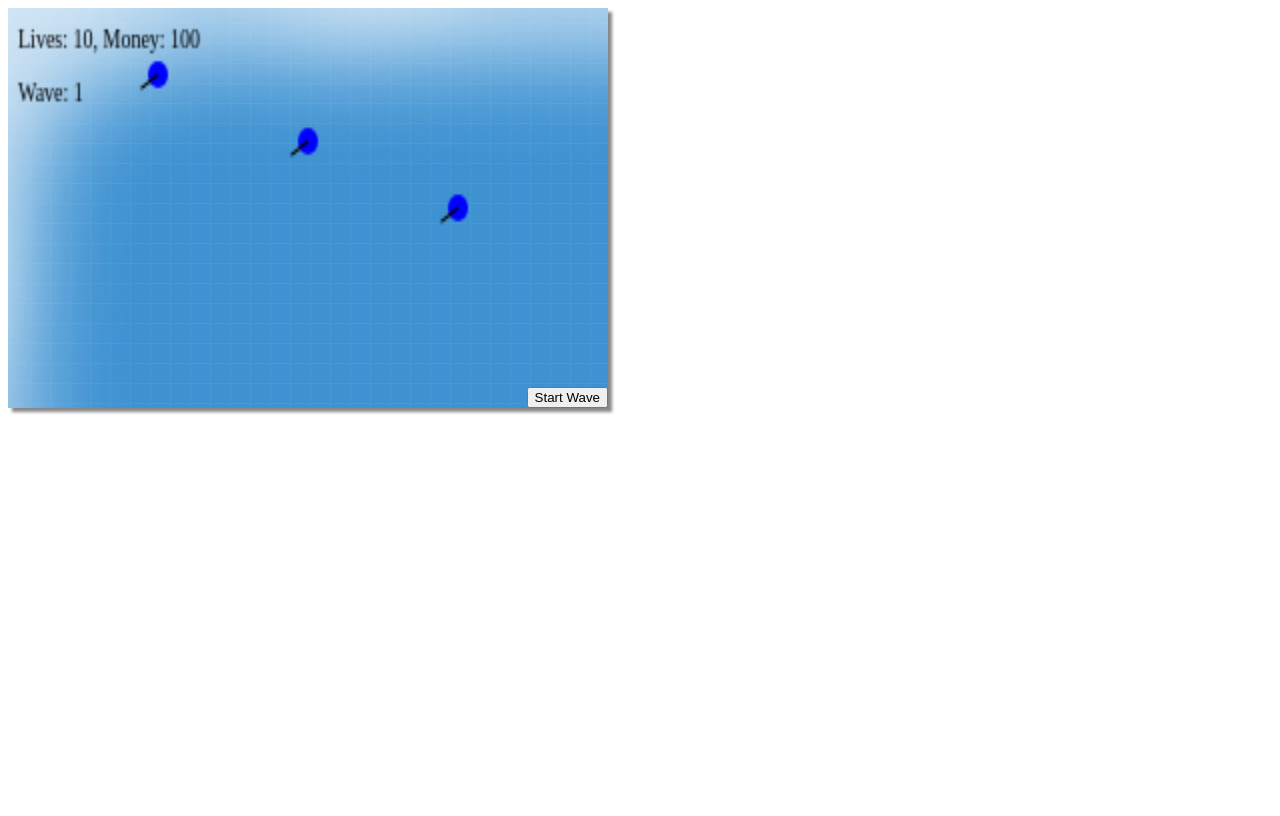
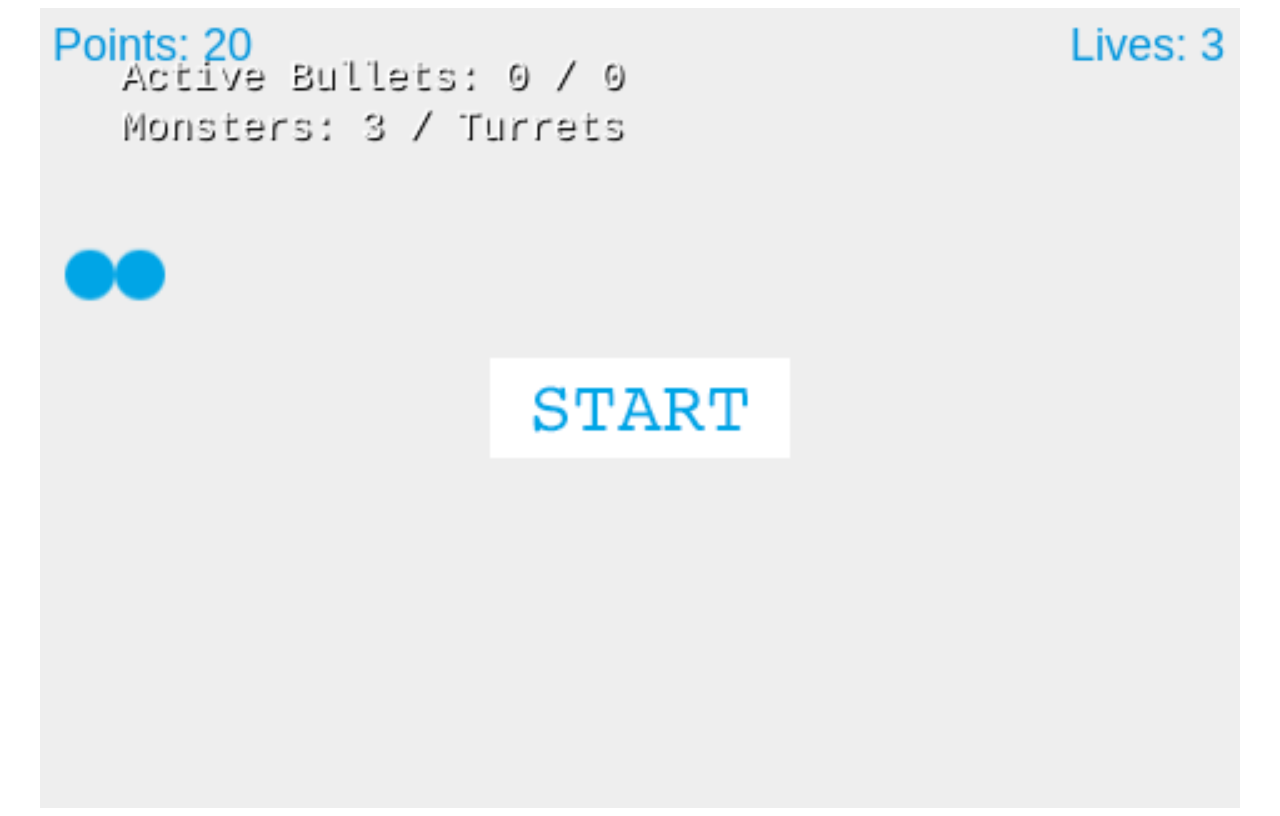
Before and after one commit to papa-ogen/CravenDefenseLite, a plain HTML site: page index.html in a window 1280 px wide. Drawn offline with Linux system fonts and the light colour scheme.

Commit message:
Converted to phaser

```diff
--- a/css/screen.css
+++ b/css/screen.css
@@ -6,8 +6,8 @@
 
 .cravenDefenseContainer {
     position: relative;
-    width: 600px;
-    height: 400px;
+    width: 800px;
+    height: 600px;
 }
 
 #cravenDefense {
--- a/index.html
+++ b/index.html
@@ -6,12 +6,13 @@
 </head>
 <body>
 
-<div class="cravenDefenseContainer">
+<!--<div class="cravenDefenseContainer">
 <canvas id="cravenDefense"></canvas>
 <button id="start-wave" class="btn">Start Wave</button>
-</div>
+</div>-->
 
 <script src='js/phaser.min.js'></script>
-<script src='js/cravenDefenseLite.js'></script>
+<script src='js/cravenDefense.js'></script>
+<!--<script src='js/cravenDefenseLite.js'></script>-->
 </body>
 </html>
--- /dev/null
+++ b/js/cravenDefense.js
@@ -0,0 +1,228 @@
+"use strict";
+/*** TEMP VARS ***/
+var AMOUNT_OF_MONSTERS = 3;
+
+var game = new Phaser.Game(480, 320, Phaser.AUTO, null, {preload: preload, create: create, update: update, render: render});
+
+var
+    monsters,
+    monster,
+    turret,
+    // Player
+    scoreText,
+    score = 0,
+    lives = 3,
+    livesText,
+    lifeLostText,
+    // Hud
+    textStyle = { font: '18px Arial', fill: '#0095DD' },
+    playing = false,
+    startButton;
+
+    var bullets;
+    var fireRate = 100;
+    var nextFire = 0;
+
+    // https://github.com/photonstorm/phaser-coding-tips/blob/master/issue-008/aliens.html
+    var points = {
+            'x': [ 32, 128, 256, 384, 512, 608 ],
+            'y': [ 240, 240, 240, 240, 240, 240 ]
+        };
+    var pi = 0;
+    var path = [];
+
+function preload() {
+    game.scale.scaleMode = Phaser.ScaleManager.SHOW_ALL;
+    game.scale.pageAlignHorizontally = true;
+    game.scale.pageAlignVertically = true;
+    game.stage.backgroundColor = '#eee';
+    game.load.image('monster', 'img/ball.png');
+    game.load.image('turret', 'img/brick.png');
+    game.load.image('bullet', 'img/ball.png');
+
+    game.load.spritesheet('monster', 'img/wobble.png', 20, 20);
+    game.load.spritesheet('button', 'img/button.png', 120, 40);
+}
+
+function create() {
+    game.physics.startSystem(Phaser.Physics.ARCADE);
+    game.physics.arcade.checkCollision.right = false;
+    game.physics.arcade.checkCollision.down = false;
+    game.physics.arcade.checkCollision.up = false;
+
+    /******* Monsters *********/
+    createMonsters();
+
+    /******* Turrets *********/
+    turret = game.add.sprite(game.world.width/2, game.world.height/2, 'turret');
+    turret.anchor.set(0.5,0.5);
+    game.physics.enable(turret, Phaser.Physics.ARCADE);
+    turret.body.immovable = true;
+
+    /******* Bullets *********/
+    bullets = game.add.group();
+    bullets.enableBody = true;
+    bullets.physicsBodyType = Phaser.Physics.ARCADE;
+
+    bullets.createMultiple(50, 'bullet');
+    bullets.setAll('checkWorldBounds', true);
+    bullets.setAll('outOfBoundsKill', true);
+
+     /******* HUD *********/
+    scoreText = game.add.text(5, 5, 'Points: 0', textStyle);
+    livesText = game.add.text(game.world.width-5, 5, 'Lives: '+lives, textStyle);
+    livesText.anchor.set(1,0);
+
+    startButton = game.add.button(game.world.width*0.5, game.world.height*0.5, 'button', startGame, this, 1, 0, 2);
+    startButton.anchor.set(0.5);
+
+    plot();
+}
+
+function update() {
+    monsters.children[0].x = path[pi].x;
+    monsters.children[0].y = path[pi].y;
+    pi++;
+
+    if (pi >= path.length)
+    {
+        pi = 0;
+    }
+
+    game.physics.arcade.collide(bullets, monsters, turretHitMonster);
+
+    monsters.forEach(function(monster) {
+        if(game.physics.arcade.distanceBetween(turret, monster) < 100 && monster.alive) {
+            fire(monster);
+        }
+    });
+}
+
+function render() {
+    game.debug.text('Active Bullets: ' + bullets.countLiving() + ' / ' + bullets.total, 32, 32);
+    game.debug.text('Monsters: ' + monsters.length + ' / Turrets ', 32, 52);
+    game.debug.spriteInfo(turret, 32, 450);
+}
+
+function createMonsters() {
+    monsters = game.add.group();
+
+    for(var i=0; i<AMOUNT_OF_MONSTERS; i++) {
+        var x = 0 + i;
+        monster = game.add.sprite(x*20, game.world.height/3, 'monster');
+        monster.animations.add('wobble', [0,1,0,2,0,1,0,2,0], 24);
+        // monster.animations.play("wobble");
+        game.physics.enable(monster, Phaser.Physics.ARCADE);
+        monster.body.immovable = true;
+        monster.anchor.set(0.5);
+        monster.body.velocity.set(0, 0);
+        monster.checkWorldBounds = true;
+        monster.events.onOutOfBounds.add(monsterLeaveScreen, this);
+
+        monsters.add(monster);
+    }
+}
+
+function turretHitMonster(bullet, monster) {
+    var killTween = game.add.tween(monster.scale);
+
+    // set 1px away from turret
+    monster.body.velocity.set(0, 0);
+
+    killTween.to({x:0,y:0}, 200, Phaser.Easing.Linear.None);
+    killTween.onComplete.addOnce(function(){
+        monster.kill();
+    }, this);
+
+    killTween.start();
+
+    score += 10;
+    scoreText.setText("Points: " + score);
+
+    if(gameOver()) {
+      alert('You won the game, congratulations!');
+      location.reload();
+    }
+}
+
+function gameOver() {
+    var count_alive = 0;
+    for (var i = 0; i < monsters.children.length; i++) {
+      if (monsters.children[i].alive == true) {
+        count_alive++;
+      }
+    }
+    if (count_alive == 0) {
+      alert('You won the game, congratulations!');
+      location.reload();
+    }
+}
+
+function monsterLeaveScreen() {
+    lives--;
+    if(lives) {
+        livesText.setText('Lives: '+lives);
+        lifeLostText.visible = true;
+    }
+    else {
+        alert('You lost, game over!');
+        location.reload();
+    }
+}
+
+function startGame() {
+    startButton.destroy();
+
+    monsters.forEach(function(monster) {
+        monster.body.velocity.set(150, 0);
+    });
+
+    playing = true;
+}
+
+function fire(monster) {
+    if (game.time.now > nextFire && bullets.countDead() > 0)
+    {
+        nextFire = game.time.now + fireRate;
+
+        var bullet = bullets.getFirstDead();
+
+        bullet.reset(turret.x-20, turret.y-20);
+
+        game.physics.arcade.moveToObject(bullet, monster, 400);
+    }
+
+}
+
+function plot () {
+    // this.bmd.clear();
+    var mode = 1;
+    path = [];
+    var x = 1 / game.width;
+    for (var i = 0; i <= 1; i += x)
+    {
+        if (mode === 0)
+        {
+            var px = game.math.linearInterpolation(points.x, i);
+            var py = game.math.linearInterpolation(points.y, i);
+        }
+        else if (mode === 1)
+        {
+            var px = game.math.bezierInterpolation(points.x, i);
+            var py = game.math.bezierInterpolation(points.y, i);
+        }
+        else if (mode === 2)
+        {
+            var px = this.math.catmullRomInterpolation(points.x, i);
+            var py = this.math.catmullRomInterpolation(points.y, i);
+        }
+
+        path.push( { x: px, y: py });
+        // this.bmd.rect(px, py, 1, 1, 'rgba(255, 255, 255, 1)');
+    }
+
+    // for (var p = 0; p < this.points.x.length; p++)
+    // {
+    //     this.bmd.rect(this.points.x[p]-3, this.points.y[p]-3, 6, 6, 'rgba(255, 0, 0, 1)');
+    // }
+}
--- a/js/cravenDefenseLite.js
+++ b/js/cravenDefenseLite.js
@@ -120,7 +120,7 @@ for(var i=0; i<AmountOfMonsters; i++) {
 var turrets = [];
 x = 0, y = 0;
 for(var i=0; i<AmountOfTurrets; i++) {
-    turrets.push(new Turret(x+=75,y +=25, 5));
+    turrets.push(new Turret(x+=75,y +=25, 4));
 }
 
 /******* Bullets *********/
@@ -141,6 +141,7 @@ function draw() {
     drawTurrets();
     drawBullets();
     drawLives();
+    drawWaves();
 
     if(monsters.length === 0) {
         alert("Wave " + currentWave + " complete!");
@@ -342,17 +343,6 @@ function rotateTurret(turret, monster) {
     turret.barrelAngle = Math.round(angle);
 };
 
-function getAngle(o, event) {
-    var dx, dy, tX = o.getX(), tY = o.getY(), mX = event.clientX, mY = event.clientY;
-
-    dx = mX - tX;
-    dy = mY - tY;
-
-    d =  Math.atan2(dy, dx) / Math.PI * 180 + 79;
-
-    return Math.round(d);
-};
-
 function removeObject(array, obj) {
     var index = array.indexOf(obj);
     if (index > -1) {
```
Also changed, not shown: js/phaser.js (deleted, +0 -19 lines).
